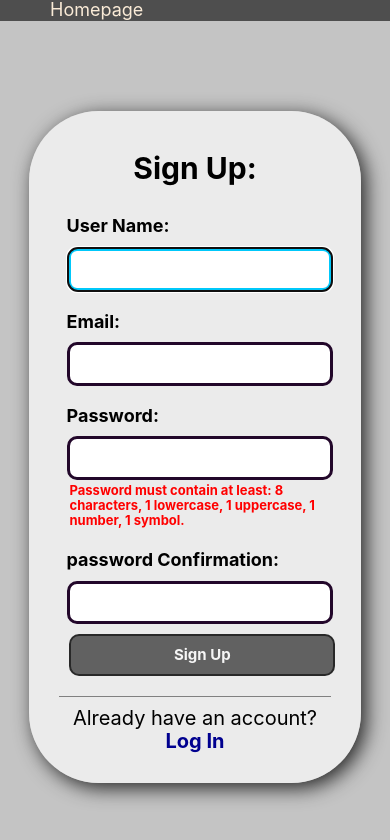
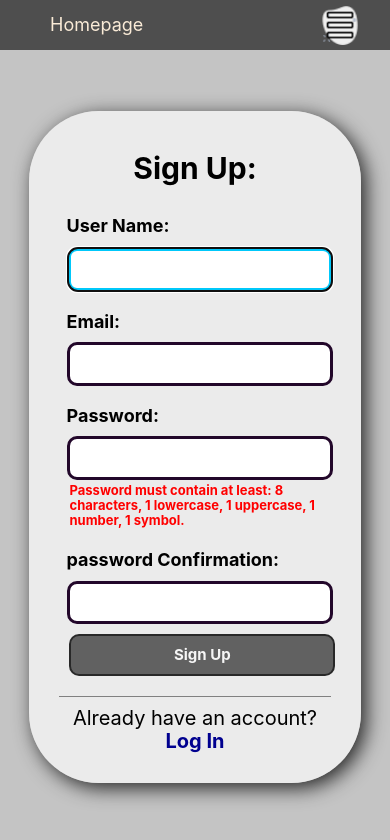
Before and after one commit to revital-m/fullstack-bootcamp_final_project, a React (Create React App) app in the folder client/: page / in a window 390 px wide. Shown: the top 840 px of the page. Built offline with nearby package versions, Linux system fonts and the light colour scheme.

Commit message:
add hamburger menu

```diff
--- a/client/src/components/Navbar/Navbar.css
+++ b/client/src/components/Navbar/Navbar.css
@@ -9,15 +9,15 @@
   top: 0;
   left: 0;
   padding: 0 2rem;
-  z-index: 2;
+  z-index: 10;
 }
 
 .navbar--right-side {
   display: flex;
   flex-wrap: wrap;
-
   justify-content: space-between;
   align-items: center;
+  z-index: 10;
 }
 
 .navbar--link {
@@ -26,6 +26,7 @@
   margin: 0 2rem;
   text-decoration: none;
   font-size: 1.8rem;
+  z-index: 10;
 }
 
 .navbar--btn {
@@ -36,23 +37,26 @@
   background: transparent;
   border: 1px solid transparent;
   cursor: pointer;
+  z-index: 10;
 }
 
 .navbar--link:hover,
 .navbar--btn:hover {
   background: rgb(39, 39, 39);
+  z-index: 10;
 }
 
 .btn-login {
   display: flex;
   flex-wrap: wrap;
-
   justify-content: center;
   align-items: center;
+  z-index: 10;
 }
 
 .btn-login img {
   padding-right: 1rem;
+  z-index: 10;
 }
 
 .navbar--serch {
@@ -63,4 +67,38 @@
   font-size: 1.8rem;
   font-weight: bold;
   margin: 1rem;
+  z-index: 10;
 }
+
+.navbar--hamburger-btn-open,
+.navbar--hamburger-btn-close {
+  background: url("../img/icons8-horizontal-separated-bars-representing-hamburger-menu-layout-36.png")
+    no-repeat center center/cover;
+  width: 4rem;
+  height: 4rem;
+  border: none;
+  z-index: 10;
+  cursor: pointer;
+  margin: 0.5rem 1rem;
+}
+
+.navbar--hamburger-btn-close {
+  background: url("../img/icons8-macos-close-32.png") no-repeat center
+    center/cover;
+}
+
+.navbar--hamburger {
+  display: flex;
+  flex-direction: column;
+  justify-content: center;
+  align-items: center;
+  width: max-content;
+  z-index: 10;
+}
+
+.navbar--hamburger-container {
+  display: flex;
+  flex-direction: column;
+  align-items: end;
+  z-index: 10;
+}
--- a/client/src/components/Navbar/Navbar.js
+++ b/client/src/components/Navbar/Navbar.js
@@ -6,10 +6,24 @@ const Navbar = ({ currentToken, logout, logoutFromAll }) => {
   //* State:
   const [isJobs, setIsJobs] = useState(false);
   const [isStudying, setIsStudying] = useState(false);
+  const [isMobile, setIsMobile] = useState(true);
+  const [toggle, setToggle] = useState(true);
 
   //* Use history & location.
   const history = useHistory();
   const location = useLocation();
+
+  // //* Check if the window.innerWidth is less then 1000px for the hamburger menu.
+  // useEffect(() => {
+  //   setTimeout(() => {
+  //     console.log("window.innerWidth: ", window.innerWidth);
+  //     if (window.innerWidth <= 1000) {
+  //       setIsMobile(true);
+  //     } else {
+  //       setIsMobile(false);
+  //     }
+  //   }, 2000);
+  // }, [isMobile]);
 
   //* Check if the current page is jobs or studying.
   useEffect(() => {
@@ -35,6 +49,11 @@ const Navbar = ({ currentToken, logout, logoutFromAll }) => {
     }
   };
 
+  //* Open & close the hamburger menu as needed.
+  const handleHamburgerMenu = () => {
+    setToggle(!toggle);
+  }
+
   return (
     <nav className="navbar">
       <div className="navbar--left-side">
@@ -51,6 +70,7 @@ const Navbar = ({ currentToken, logout, logoutFromAll }) => {
         ></input>
         )} */}
       </div>
+      {!isMobile && (
         <div className="navbar--right-side">
           {isStudying && (
             <Link className="navbar--link" to="/studying/quiz">
@@ -88,6 +108,55 @@ const Navbar = ({ currentToken, logout, logoutFromAll }) => {
             </button>
           )}
         </div>
+      )}
+      {isMobile && (
+        <div className="navbar--right-side">
+          {toggle && <button className="navbar--hamburger-btn-open" onClick={handleHamburgerMenu}></button>}
+          {/* {!toggle && <button className="navbar--hamburger-btn-close" onClick={handleHamburgerMenu}></button>} */}
+          {!toggle && (
+            <div className="navbar--hamburger-container">
+              <button className="navbar--hamburger-btn-close" onClick={handleHamburgerMenu}></button>
+              <div className="navbar--hamburger">
+              {isStudying && (
+                <Link className="navbar--link" to="/studying/quiz">
+                  Quiz
+                </Link>
+              )}
+              {isStudying && (
+                <Link className="navbar--link" to="/studying/globalCategories">
+                  Get Global Cards
+                </Link>
+              )}
+              {isJobs && (
+                <Link className="navbar--link" to="/jobs/new_card">
+                  New Card
+                </Link>
+              )}
+              {isStudying && (
+                <Link className="navbar--link" to="/studying/new_card">
+                  New Card
+                </Link>
+              )}
+              {currentToken && (
+                <Link className="navbar--link" to="/jobs">
+                  Jobs
+                </Link>
+              )}
+              {currentToken && (
+                <Link className="navbar--link" to="/studying">
+                  Studying
+                </Link>
+              )}
+              {currentToken && (
+                <button className="navbar--btn" onClick={handleLogout}>
+                  Logout
+                </button>
+              )}
+            </div>
+          </div>
+          )}
+        </div>
+      )}
     </nav>
   );
 };
--- a/client/src/components/Quiz/Quiz.js
+++ b/client/src/components/Quiz/Quiz.js
@@ -219,6 +219,7 @@ const Quiz = ({
         }
       });
       const response = await getQuiz(selectCategory);
+      console.log("response: ", response);
       setStudyingCategoryId(selectCategory);
       setQuizData(response);
       setIsStartQuiz(true);
```
Also changed, not shown: client/src/components/img/icons8-horizontal-separated-bars-representing-hamburger-menu-layout-36.png (added), client/src/components/img/icons8-macos-close-32.png (added). Lines whose indentation alone changed are shown as unchanged.
